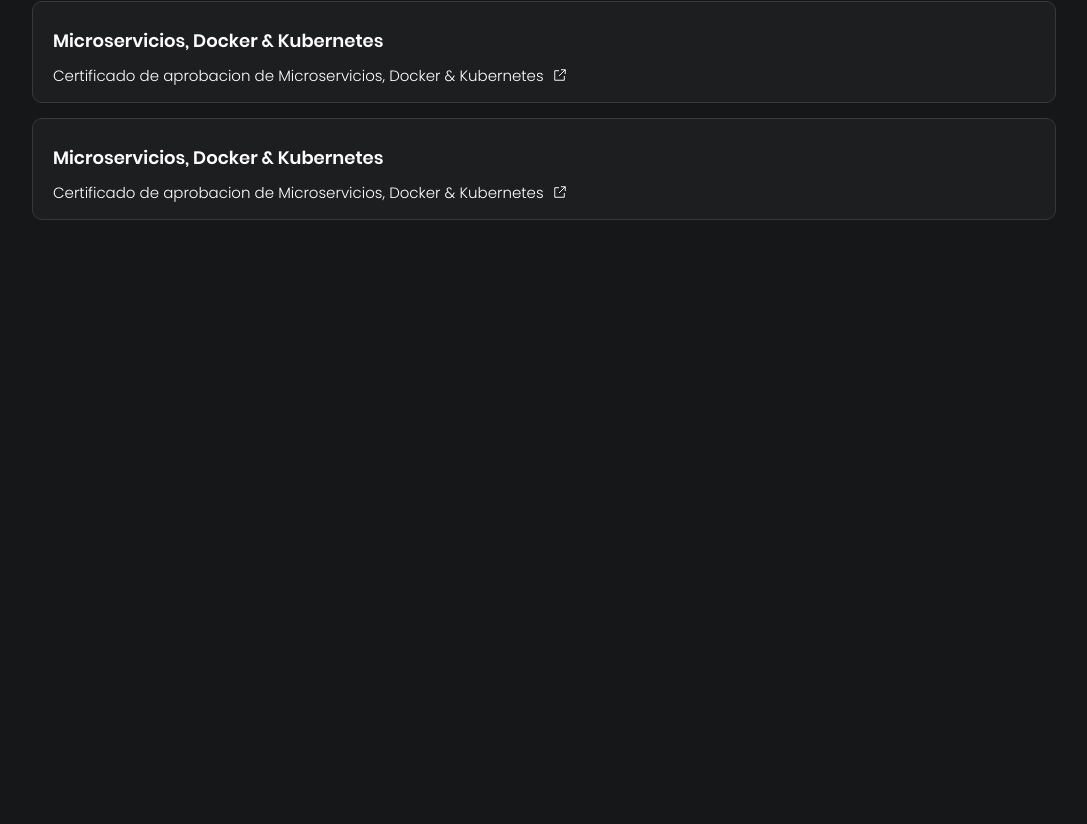
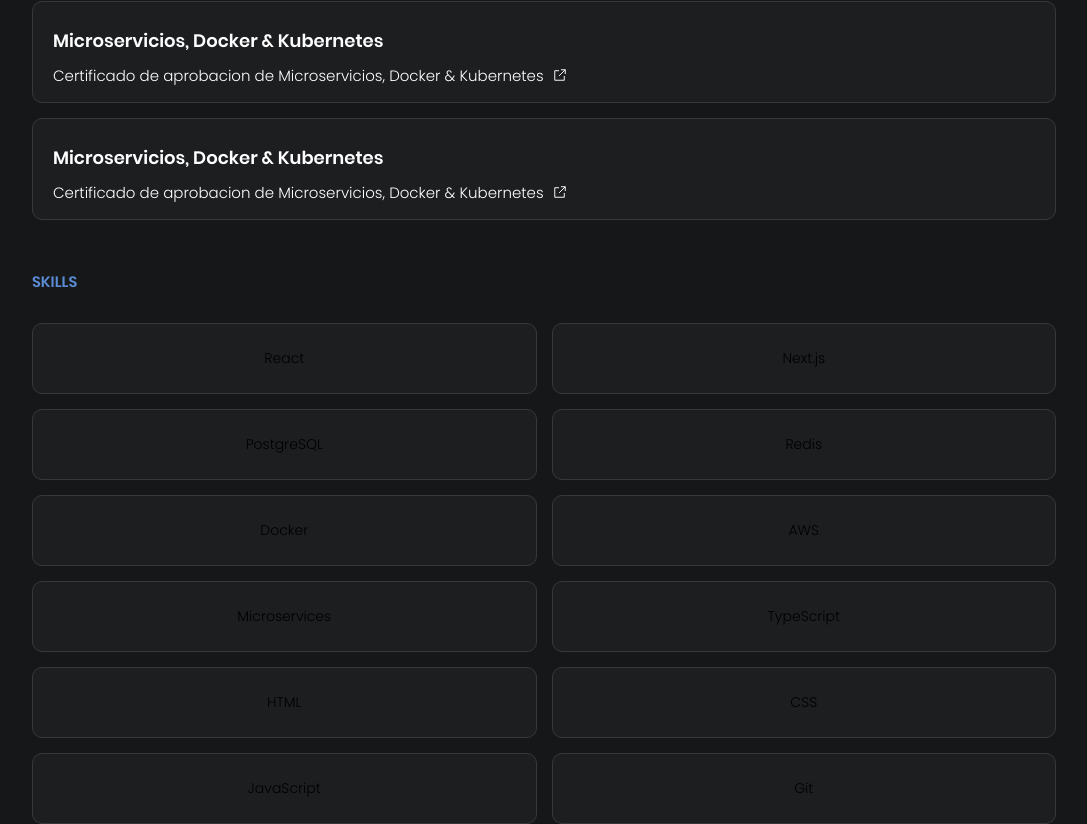
Before and after one commit to luinzv/portfolio, a React (Vite) app: page / in a window 1280 px wide. Shown: the part 2425-3249 px from the top of the page, without its empty margins (96-1183 px from the left). Before the commit the page ends 2645 px from the top, so only its background shows below. Built offline with nearby package versions, Linux system fonts and the light colour scheme.

Commit message:
Añadiendo footer

```diff
--- a/src/App.tsx
+++ b/src/App.tsx
@@ -1,7 +1,6 @@
 import './App.css'
 import { downloadIcon, linkedinIcon, githubIcon, reactIcon, typescriptIcon, postgresqlIcon, dockerIcon, CSS3Icon, javaIcon, AWSIcon, microservicesIcon, gitIcon, menuIcon,} from '../src/assets/img/icons'
-import { AboutmeSection, ProjectsSection } from './components'
-import { CertificationsSection } from './components/CertificationsSection/CertificationsSection'
+import { AboutmeSection, ProjectsSection, CertificationsSection, SkillSection } from './components'
 
 
 function App() {
@@ -51,6 +50,7 @@
           <ProjectsSection/>
           <AboutmeSection/>
           <CertificationsSection/>
+          <SkillSection/>
         </div>
       </div>
     </>
--- /dev/null
+++ b/src/components/SkillsSection/SkillSection.css
@@ -0,0 +1,43 @@
+.skillSection {
+    margin: 50px 0;
+    display: flex;
+    flex-direction: column;
+    align-items: center;
+    justify-content: center;
+}
+
+.skills-container {
+    width: 80%;
+}
+
+.skills-container h3 {
+    font-size: 15px;
+    color: #5a8bd5;
+    margin: 0;
+
+}
+
+.skills {
+    display: grid;
+    grid-template-columns: repeat(2, 1fr);
+    margin-top: 30px;
+    gap: 15px;
+}
+
+.skill {
+    display: flex;
+    align-items: center;
+    justify-content: center;
+    padding: 10px 0;
+    text-align: center;
+    background-color: #dbe0e409;
+    border: .5px solid #373839;
+    border-radius: 10px;
+    box-sizing: border-box;
+}
+
+.skill p{
+    font-size: 14px;
+    margin: 14px 0px;
+    font-weight: 300;
+}
--- a/src/components/SkillsSection/SkillSection.tsx
+++ b/src/components/SkillsSection/SkillSection.tsx
@@ -0,0 +1,62 @@
+import './SkillSection.css'
+
+export const SkillSection = () => {
+    return (
+        <section className='skillSection'>
+            <div className="skills-container">
+                <header>
+                    <h3>SKILLS</h3>
+                </header>
+                <div className="skills">
+                    <div className="skill">
+                        <p>React</p>
+                    </div>
+
+                    <div className="skill">
+                        <p>Next.js</p>
+                    </div>
+
+                    <div className="skill">
+                        <p>PostgreSQL</p>
+                    </div>
+
+                    <div className="skill">
+                        <p>Redis</p>
+                    </div>
+
+                    <div className="skill">
+                        <p>Docker</p>
+                    </div>
+
+                    <div className="skill">
+                        <p>AWS</p>
+                    </div>
+
+                    <div className="skill">
+                        <p>Microservices</p>
+                    </div>
+
+                    <div className="skill">
+                        <p>TypeScript</p>
+                    </div>
+
+                    <div className="skill">
+                        <p>HTML</p>
+                    </div>
+
+                    <div className="skill">
+                        <p>CSS</p>
+                    </div>
+
+                    <div className="skill">
+                        <p>JavaScript</p>
+                    </div>
+
+                    <div className="skill">
+                        <p>Git</p>
+                    </div>
+                </div>
+            </div>
+        </section>
+    )
+}
--- a/src/components/index.tsx
+++ b/src/components/index.tsx
@@ -1,2 +1,4 @@
 export * from './AboutmeSection/AboutmeSection'
 export * from './ProjectsSection/ProjectsSection'
+export * from './SkillsSection/SkillSection'
+export * from './CertificationsSection/CertificationsSection'
```
Also changed, not shown: src/components/FooterSection/FooterSection.css (added), src/components/FooterSection/FooterSection.tsx (added).
